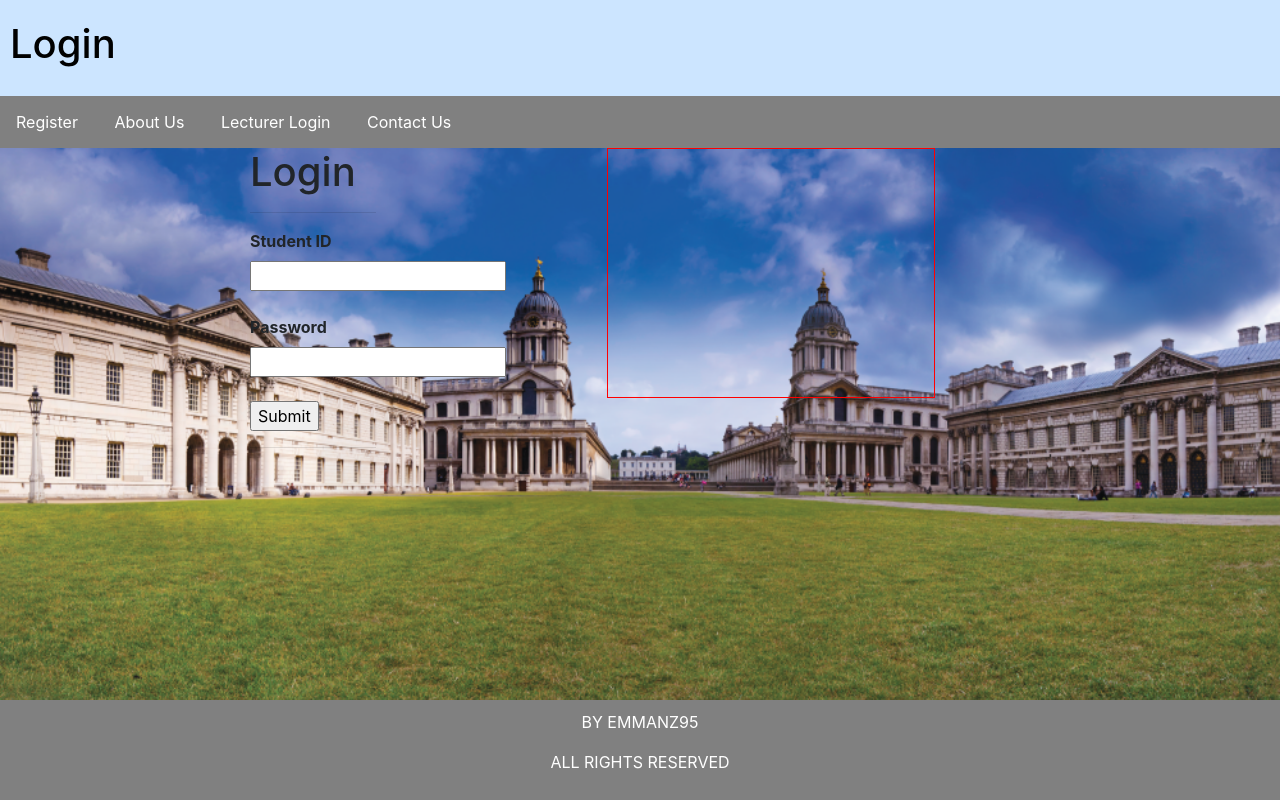
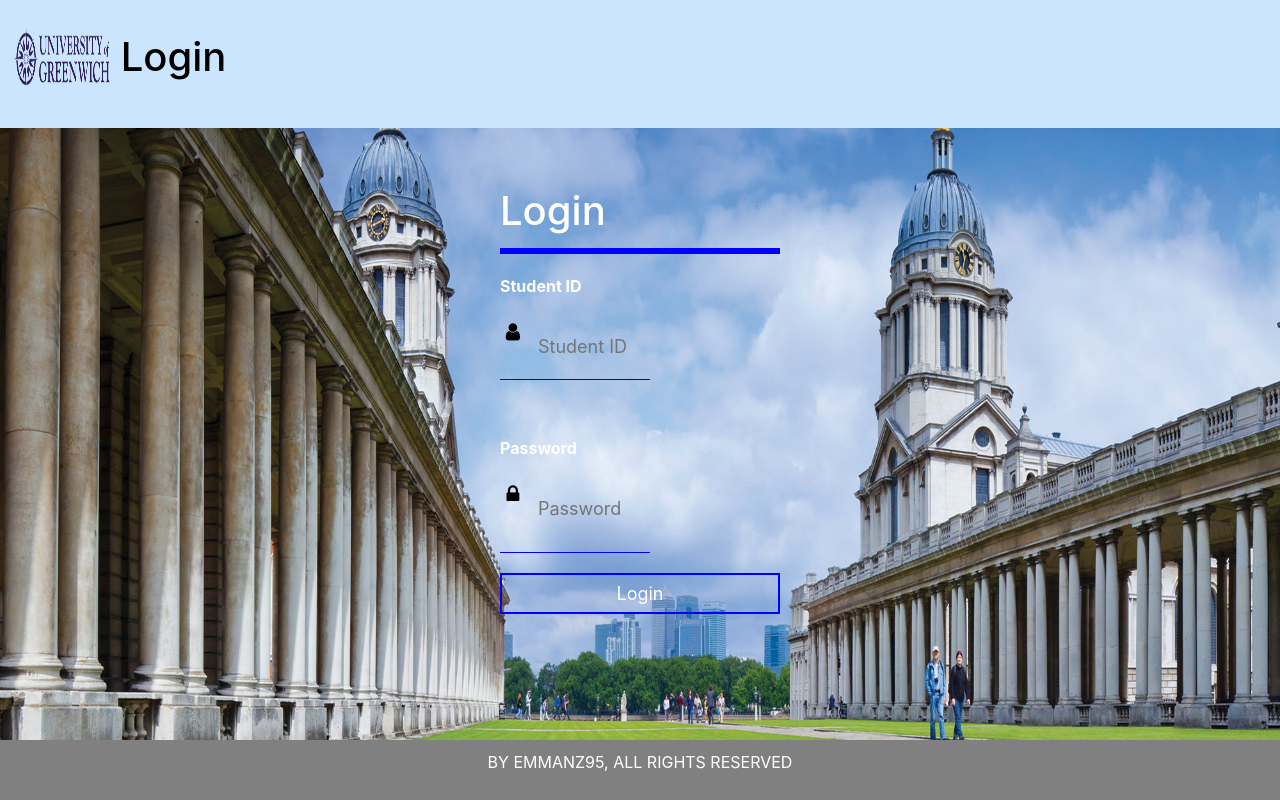
Before and after one commit to EmmanuelOkuchukwu/student-app-project, a PHP site: page /login.php in a window 1280 px wide; the page is wider, and only the part inside the window is pictured. Run offline with PHP 8.4, Linux system fonts and the light colour scheme; some libraries are stand-ins or nearby versions.

Commit message:
Huge Update to the system.

```diff
--- a/aboutus.php
+++ b/aboutus.php
@@ -3,7 +3,7 @@
     <head>
         <title>About</title>
         <link rel="stylesheet" href="https://maxcdn.bootstrapcdn.com/bootstrap/4.3.1/css/bootstrap.min.css">
-        <link rel="stylesheet" href="main.css">
+        <link rel="stylesheet" href="newmain.css">
     </head>
     <body>
     <div class="heading">About Peer Assessment</div>
--- a/dashboard.php
+++ b/dashboard.php
@@ -47,7 +47,7 @@
    <head>
       <title>Welcome <?php echo $_SESSION["stuid"]; ?></title>
       <link rel="stylesheet" href="https://maxcdn.bootstrapcdn.com/bootstrap/4.3.1/css/bootstrap.min.css">
-      <link rel="stylesheet" href="main.css">
+      <link rel="stylesheet" href="newmain.css">
    </head>
    <body>
      <div class="heading">
--- a/lecturerlogin.php
+++ b/lecturerlogin.php
@@ -40,7 +40,7 @@
         <title>Home</title>
         <meta charset="UTF-8">
         <link rel="stylesheet" href="https://maxcdn.bootstrapcdn.com/bootstrap/4.3.1/css/bootstrap.min.css">
-        <link rel="stylesheet" href="main.css">
+        <link rel="stylesheet" href="newmain.css">
     </head>
     <body>
         <div class="heading">
--- a/login.php
+++ b/login.php
@@ -49,48 +49,53 @@
         <title>Home</title>
         <meta charset="UTF-8">
         <link rel="stylesheet" href="https://maxcdn.bootstrapcdn.com/bootstrap/4.3.1/css/bootstrap.min.css">
-        <link rel="stylesheet" href="main.css">
+        <link rel="stylesheet" href="newmain.css">
     </head>
     <body>
-        <div class="heading">
-            <h1>Login</h1>
+        <div class="user-heading">
+            <h1><img src="images/HEIGRELHS.png" width="100" height="100">&nbsp;Login</h1>
         </div>
-        <nav>
+        <!-- <nav>
             <ul>
                 <li><a href="register.php">Register</a></li>
                 <li><a href="aboutus.php">About Us</a></li>
                 <li><a href="lecturerlogin.php">Lecturer Login</a></li>
                 <li><a href="#">Contact Us</a></li>
             </ul>
-        </nav>
-<div class="row">
+        </nav>        -->
     <form action="login.php" method="POST">
         <div class="container">
             <div class="row">
-                <div class="col-sm-3">
-                    <h1>Login</h1>
-                    <hr>
-                    <label for="student_id"><b>Student ID</b></label>
-                    <input type="text" name="student_id">
-                    <br/>
-                    <br/>
+                <div class="login-box">
+                <h1>Login</h1>
+                <div class="label">
+                    <label for="student_id"><b>Student ID</b></label><br>
+                </div>
+                <div class="textbox">
+                    <i class="fa fa-user" aria-hidden="true"></i>
+                    <input type="text" placeholder="Student ID" name="student_id">
+                </div>
+                <br/><br/>
+                <div class="label">
                     <label for="password"><b>Password</b></label><br>
-                    <input type="password" name="password"><br><br>
-                    <input type="submit">
-                    <hr>
                 </div>
+                <div class="textbox">
+                    <i class="fa fa-lock" aria-hidden="true"></i>
+                    <input type="password" placeholder="Password" name="password"><br><br>
+                </div>
+                <input class="button" type="submit" value="Login">
+                </div>
+                <hr>
             </div>
         </div>
     </form>
-    <div class="container-left">
+    <!-- <div class="container-left">
 
-    </div>
-</div>
+    </div> -->
 
 
 <footer>
-    <p>By emmanz95</p>
-    <p>All rights reserved</p>
+    <p>By emmanz95, All rights reserved</p>
 </footer>
 
     </body>
--- a/main.css
+++ b/newmain.css
@@ -7,25 +7,37 @@
     Created on : 29-Oct-2019, 19:46:40
     Author     : Emmanuel
 */
+@import "https://maxcdn.bootstrapcdn.com/font-awesome/4.6.3/css/font-awesome.min.css";
+
 * {
     box-sizing: border-box;
 }
 
 body {
     margin: 0;
-    background-image: url('images/GREENWICH-MAIN.png');
+    background-image: url('images/greenwich-uni.jpg');
     background-repeat: no-repeat;
     background-attachment: fixed;
     background-size: 100% 100%;
 }
 
 .heading {
-    padding: 20px 10px;
+    padding: 10px 10px;
     width: 100%;
     background-color: #cce5ff;
 }
 
 .heading h1 {
+    text-align: left;
+    color: black;
+}
+
+.user-heading {
+    padding: 10px 10px;
+    width: 100%;
+    background-color: #cce5ff;
+}
+.user-heading h1 {
     text-align: left;
     color: black;
 }
@@ -75,17 +87,71 @@
     height: 50px;
 }
 
+.login-box {
+    position: absolute;
+    top: 50%;
+    left: 50%;
+    width: 280px;
+    transform: translate(-50%, -50%);
+    color: white;
+}
+
+.login-box h1 {
+    font-size: 40px;
+    border-bottom: 6px solid blue;
+    margin-bottom: 20px;
+    padding: 13px 0;
+    color: white;
+}
+
+.textbox {
+    width: 150px;
+    overflow: hidden;
+    font-size: 20px;
+    padding: 8px 0;
+    margin: 8px 0;
+    border-bottom: 1px solid blue;
+}
+.textbox i {
+    width: 26px;
+    float: left;
+    text-align: center;
+    color: black;
+}
+/*.label {
+    color: white;
+}*/
+.textbox input {
+    border: none;
+    outline: none;
+    background: none;
+    color: white;
+    font-size: 18px;
+    width: 100px;
+    float:left;
+    margin: 10px;
+}
+.button {
+    width: 100%;
+    background: none;
+    border: 2px solid blue;
+    color: white;
+    padding: 5px;
+    font-size: 18px;
+    cursor: pointer;
+    margin: 12px 0;
+}
 /*###################################################Login Page#############################################################*/
 
 .left-content {
-    height: 500px;
-    background-color: aqua;
+    height: 400px;
+    background-color: lightgrey;
     text-align: center;
 }
 
 .right-content {
-    height: 500px;
-    background-color: beige;
+    height: 400px;
+    background-color: lightgrey;
 }
 
 .box-1 {
@@ -115,11 +181,10 @@
 /*######################################################Footer##############################################################*/
 
 footer {
-    position: fixed;
+    position: absolute;
     bottom: 0;
     background-color: gray;
     width:100%;
-    /* height:100px; */
     padding: 10px 10px;
 }
 
--- a/register.php
+++ b/register.php
@@ -15,7 +15,7 @@
     return false;
 }
 
-
+//
 function has_max_group_reached($db, $group_no)
 {
     $query = mysqli_query($db,"select * from students where group_no = $group_no");
@@ -91,7 +91,7 @@
         <title>Register</title>
         <meta charset="UTF-8">
         <link rel="stylesheet" href="https://maxcdn.bootstrapcdn.com/bootstrap/4.3.1/css/bootstrap.min.css">
-        <link rel="stylesheet" href="main.css">
+        <link rel="stylesheet" href="newmain.css">
     </head>
 
     <body>
@@ -127,6 +127,7 @@
 
                 <!-- <input type="text" name="group_no"> -->
 
+
                 <select name="group_no">
                     <option value="1">1</option>
                     <option value="2">2</option>
--- a/student-rate.php
+++ b/student-rate.php
@@ -50,7 +50,7 @@
     <head>
         <title>Rate Student</title>
         <link rel="stylesheet" href="https://maxcdn.bootstrapcdn.com/bootstrap/4.3.1/css/bootstrap.min.css">
-        <link rel="stylesheet" href="main.css">
+      <link rel="stylesheet" href="newmain.css">
     </head>
     <body>
         <div class="heading">
```
Also changed, not shown: lecturerDashboard.php (+0 -8 lines), images/HEIGRELHS.png (added), images/UoGCMYK.png (added), images/greenwich-uni.jpg (added).
